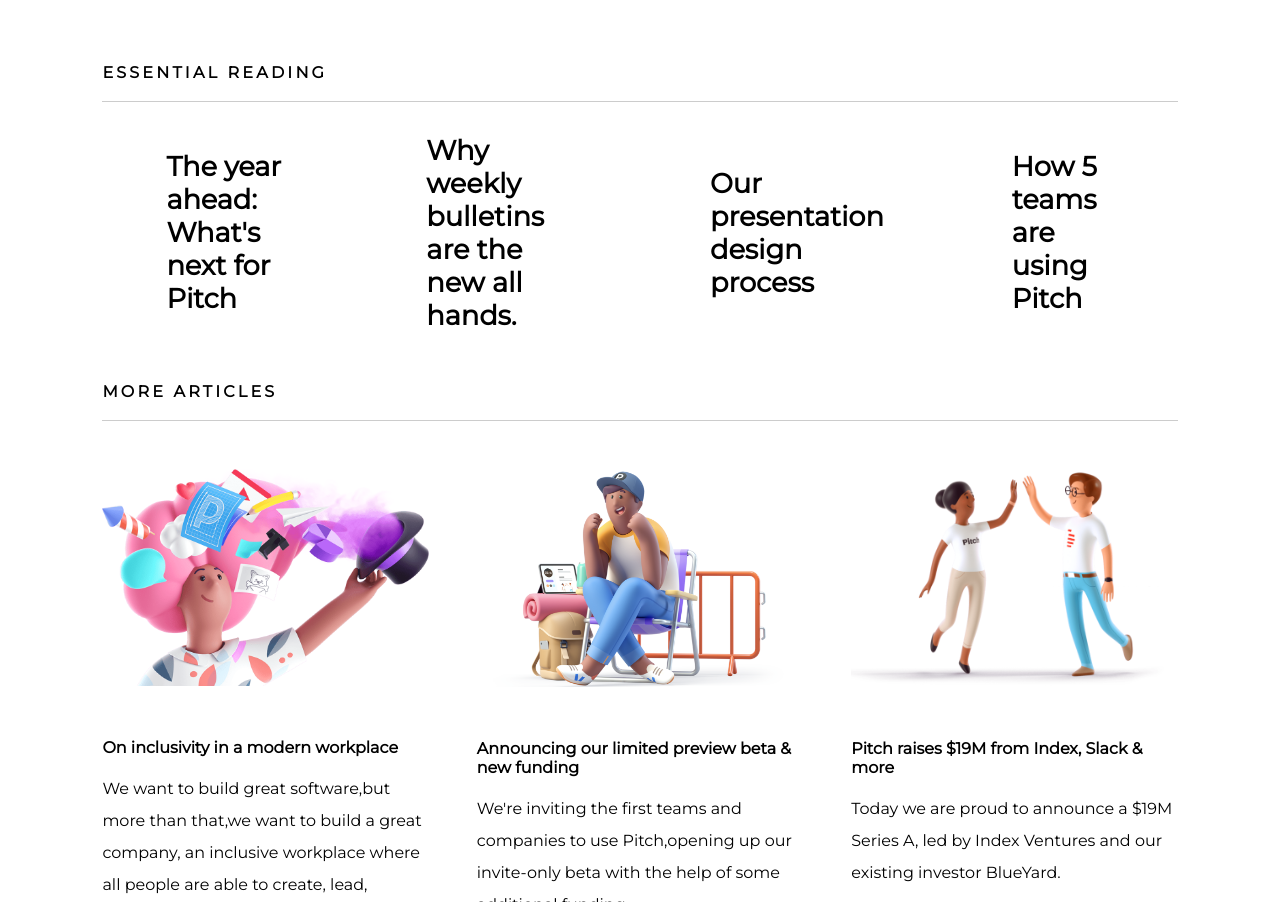
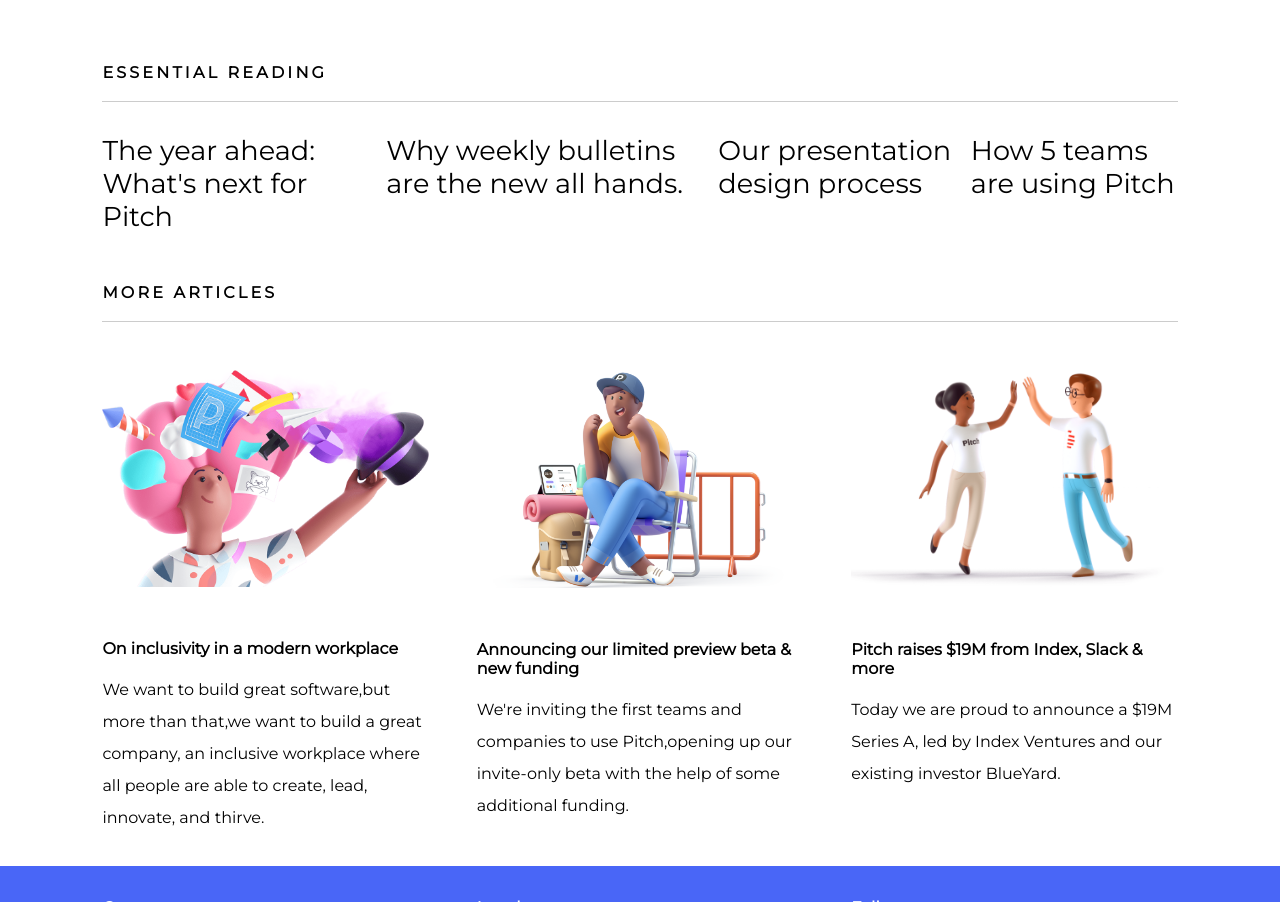
Before and after one commit to nasiruddin01/blog, a plain HTML site: page index.html in a window 1280 px wide. Shown: the part 1575-2477 px from the top of the page. Drawn offline with Linux system fonts and the light colour scheme.

Commit message:
form issue fix

```diff
--- a/css/style.css
+++ b/css/style.css
@@ -44,13 +44,13 @@
     color: #fff;
 }
 
-ul {
+nav ul {
     list-style: none;
     display: flex;
     align-items: center;
 }
 
-ul a {
+nav ul a {
     text-decoration: none;
     color: #000;
     margin: 0 2rem;
@@ -163,7 +163,7 @@
     grid-template-columns: 1fr 1fr;
     background: #4966F7;
     padding: 0 3rem;
-    margin: 0 6vw;
+    margin: 0 7.7vw;
     border-radius: 0.5rem;
     align-items: flex-end;
 }
@@ -246,9 +246,26 @@
     width: 100%;
 }
 
+.blogger ul {
+    margin: 1.5rem 0;
+    display: flex;
+    justify-content: space-between;
+    align-items: baseline;
+}
+
 .blogger ul a {
-    padding: 2rem;
     font-size: 1.7rem;
+    text-decoration: none;
+    margin: 0.5rem;
+    color: #000;
+}
+
+.blogger ul a:first-child {
+    margin-left: 0;
+}
+
+.blogger ul a:last-child {
+    margin-right: 0;
 }
 
 .blogger ul a:hover {
```
